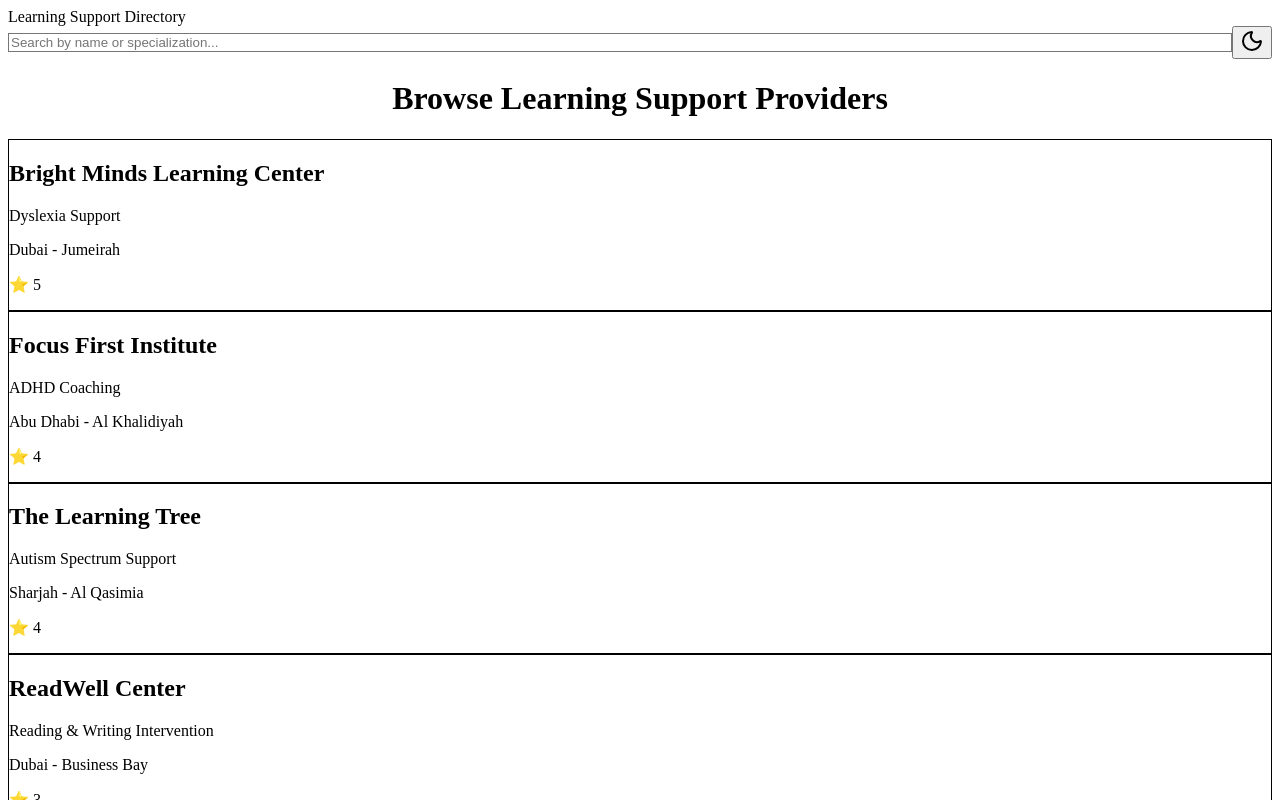
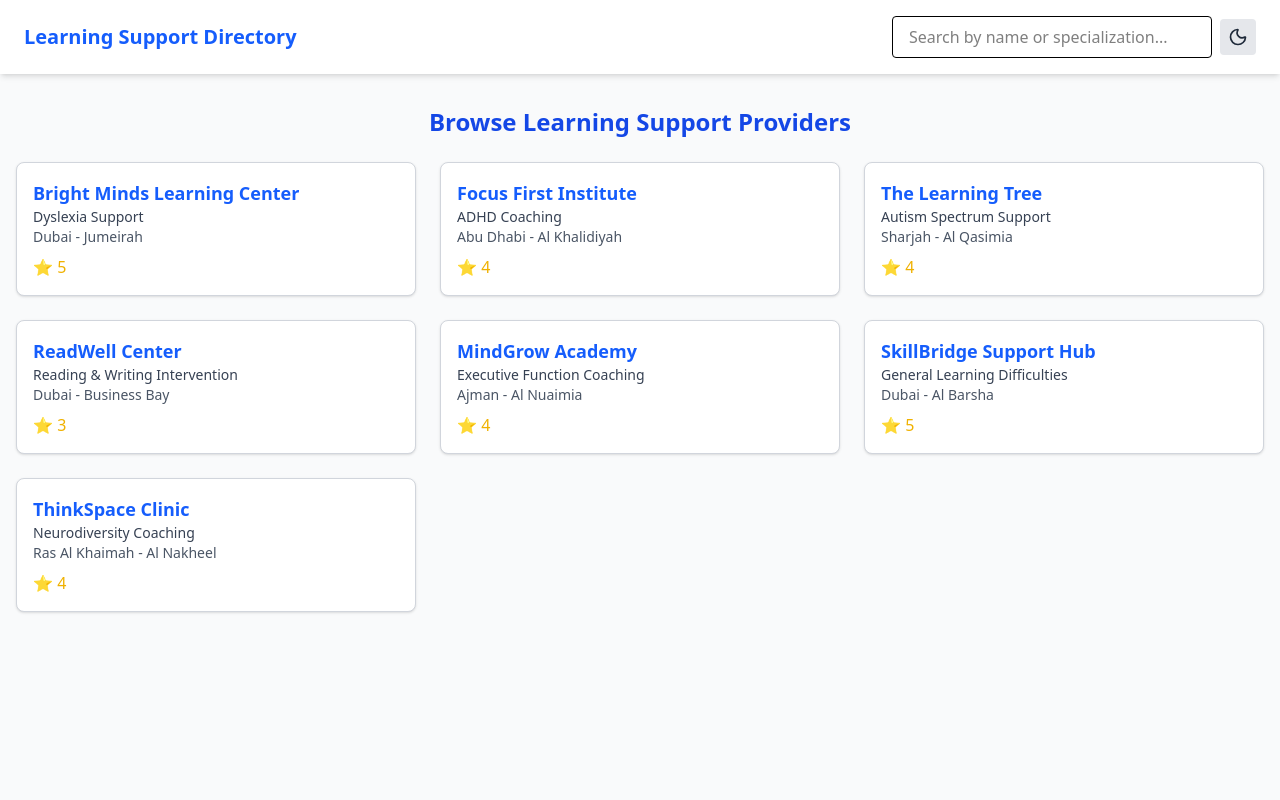
Before and after one commit to TapasyaPateriya04/Learning-Support-Directory, a React (Vite) app: page / in a window 1280 px wide. Shown: the top 800 px of the page. Built offline with nearby package versions, Linux system fonts and the light colour scheme.

Commit message:
initial commit

```diff
--- a/index.html
+++ b/index.html
@@ -9,6 +9,16 @@
   </head>
   <body>
     <div id="root"></div>
-    <script type="module" src="/src/main.jsx"></script>
+    <script type="module" src="/src/main.jsx">
+      if (
+    localStorage.theme === 'dark' ||
+    (!('theme' in localStorage) &&
+      window.matchMedia('(prefers-color-scheme: dark)').matches)
+  ) {
+    document.documentElement.classList.add('dark');
+  } else {
+    document.documentElement.classList.remove('dark');
+  }
+    </script>
   </body>
 </html>
--- a/src/index.css
+++ b/src/index.css
@@ -1,3 +1,4 @@
+@import "tailwindcss";
 @tailwind base;
 @tailwind components;
 @tailwind utilities;
--- a/tailwind.config.js
+++ b/tailwind.config.js
@@ -1,12 +1,12 @@
+// tailwind.config.js
 export default {
+  darkMode: 'class',
   content: [
-    "./index.html",
-    "./src/**/*.{js,ts,jsx,tsx}",
+    './index.html',
+    './src/**/*.{js,jsx,ts,tsx}',
   ],
-  darkMode: "class", // optional, for light/dark toggle
   theme: {
     extend: {},
-
   },
   plugins: [],
 }
--- a/vite.config.js
+++ b/vite.config.js
@@ -1,11 +1,12 @@
 import { defineConfig } from 'vite'
 import react from '@vitejs/plugin-react'
-
-export default defineConfig({
-  plugins: [react()],
-  tailwindcss: {
-    config: './tailwind.config.js',
-  },
+import tailwindcss from '@tailwindcss/vite'
 
 
+// https://vite.dev/config/
+export default defineConfig({
+  plugins: [
+    react(),
+    tailwindcss(),
+  ],
 })
```
